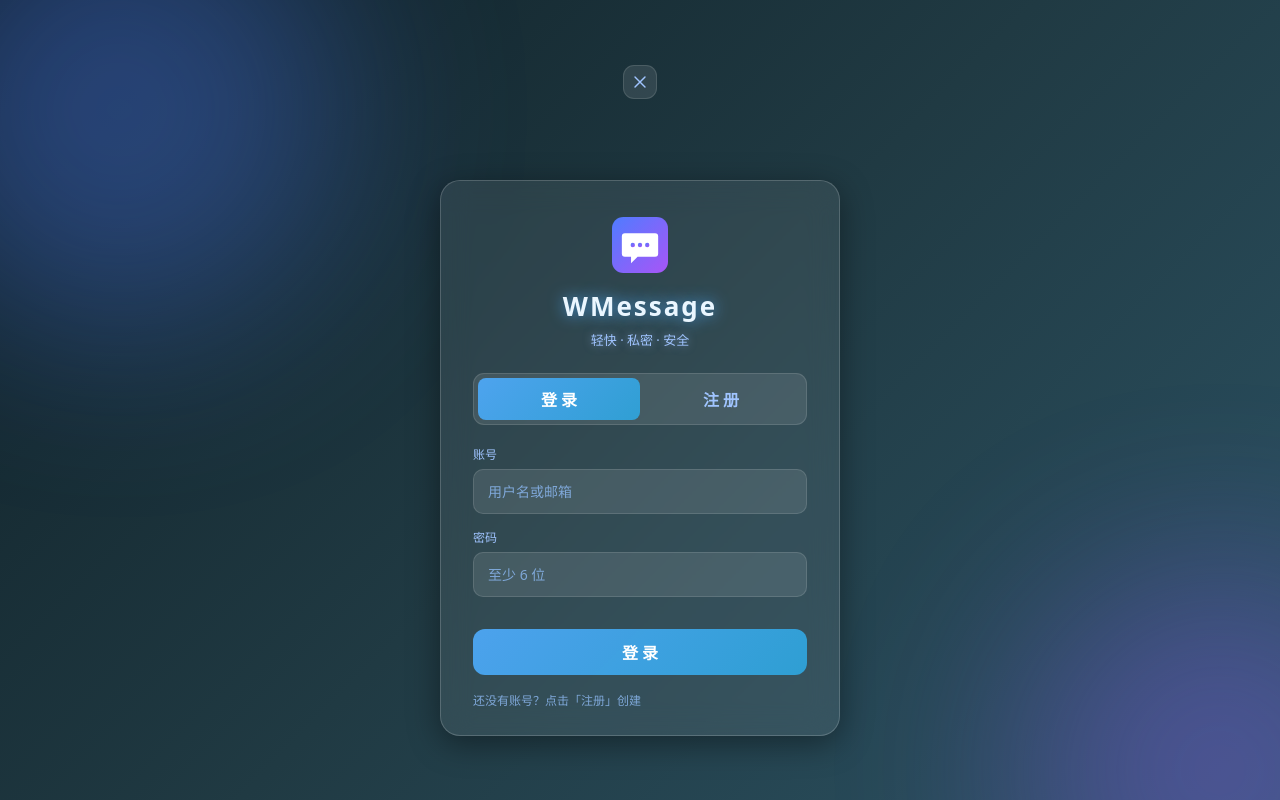
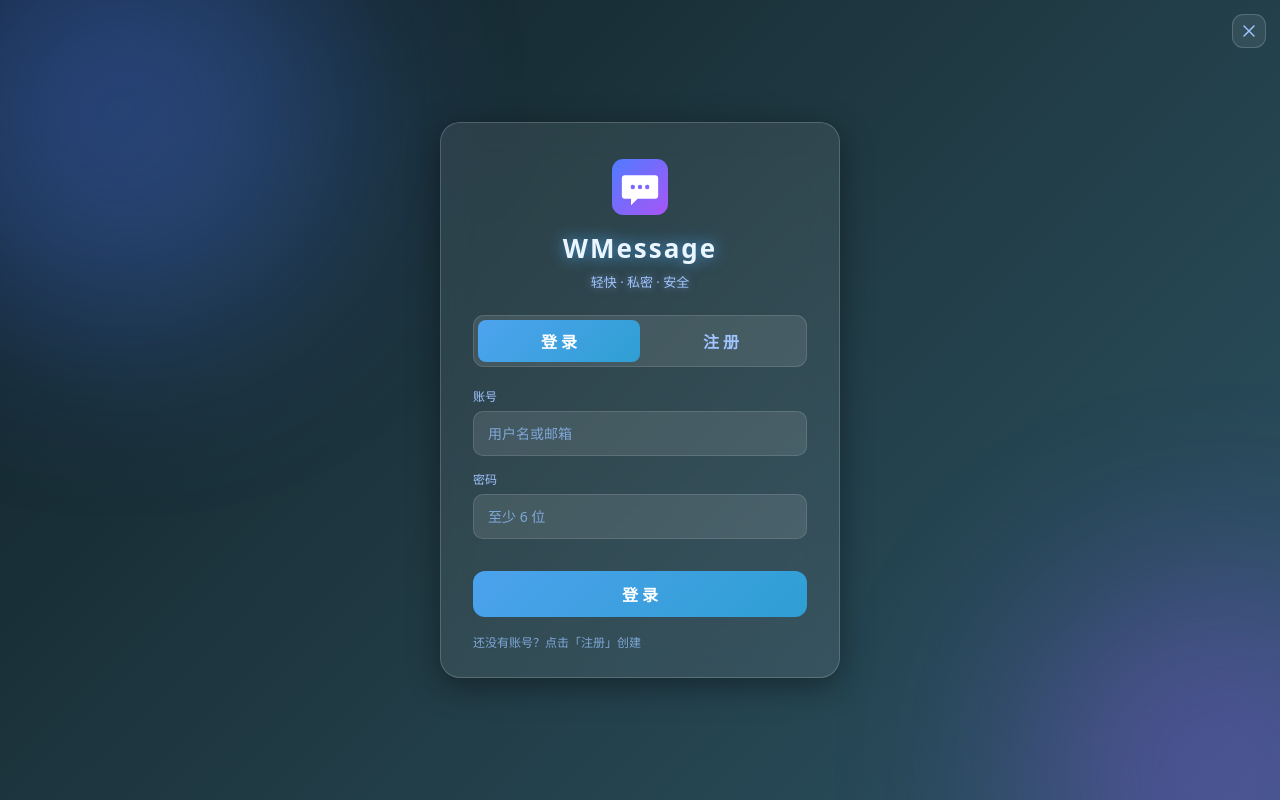
Before and after one commit to DogOfFurina114514/WMessage, a website with bundled scripts: page index.html in a window 1280 px wide. Built offline with nearby package versions, Linux system fonts and the light colour scheme.

```diff
--- a/css/styles.css
+++ b/css/styles.css
@@ -374,6 +374,15 @@
 .empty .big { line-height: 1; }
 .send-mini .send-ic { display: none; }
 
+/* 桌面客户端：无边框窗口右上角关闭按钮 */
+.win-close {
+  position: absolute; top: 14px; right: 14px; z-index: 6;
+  background: rgba(255, 255, 255, 0.08);
+  border-color: rgba(255, 255, 255, 0.18);
+  backdrop-filter: blur(8px);
+}
+.win-close:hover { background: rgba(248, 113, 113, 0.25); border-color: rgba(248, 113, 113, 0.5); color: #fff; }
+
 /* ============ 移动端视图 / 悬浮底栏（仅 theme-mobile 内启用显示规则） ============ */
 .mobile-views { display: none; }
 .floatnav { display: none; }
```
